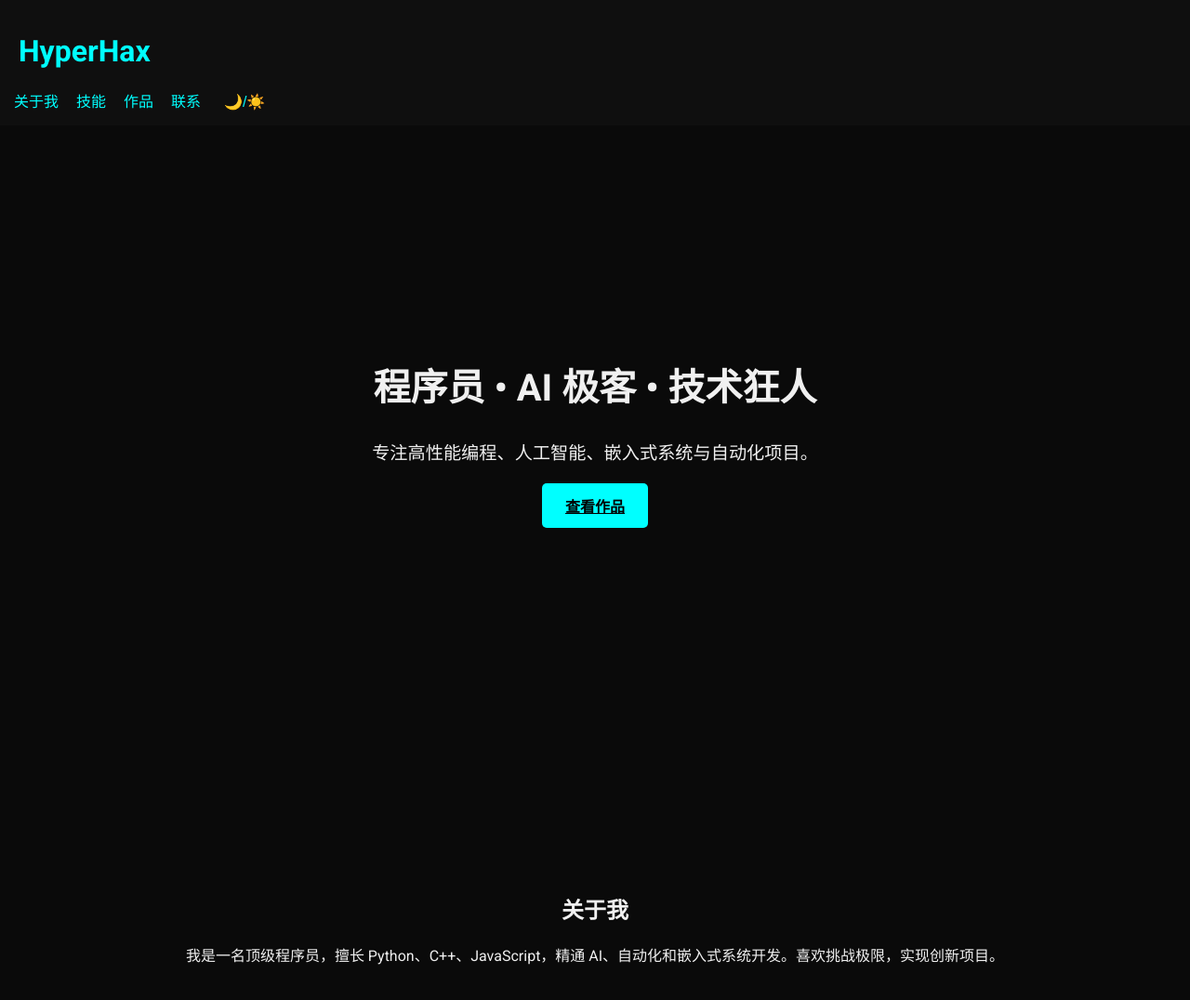
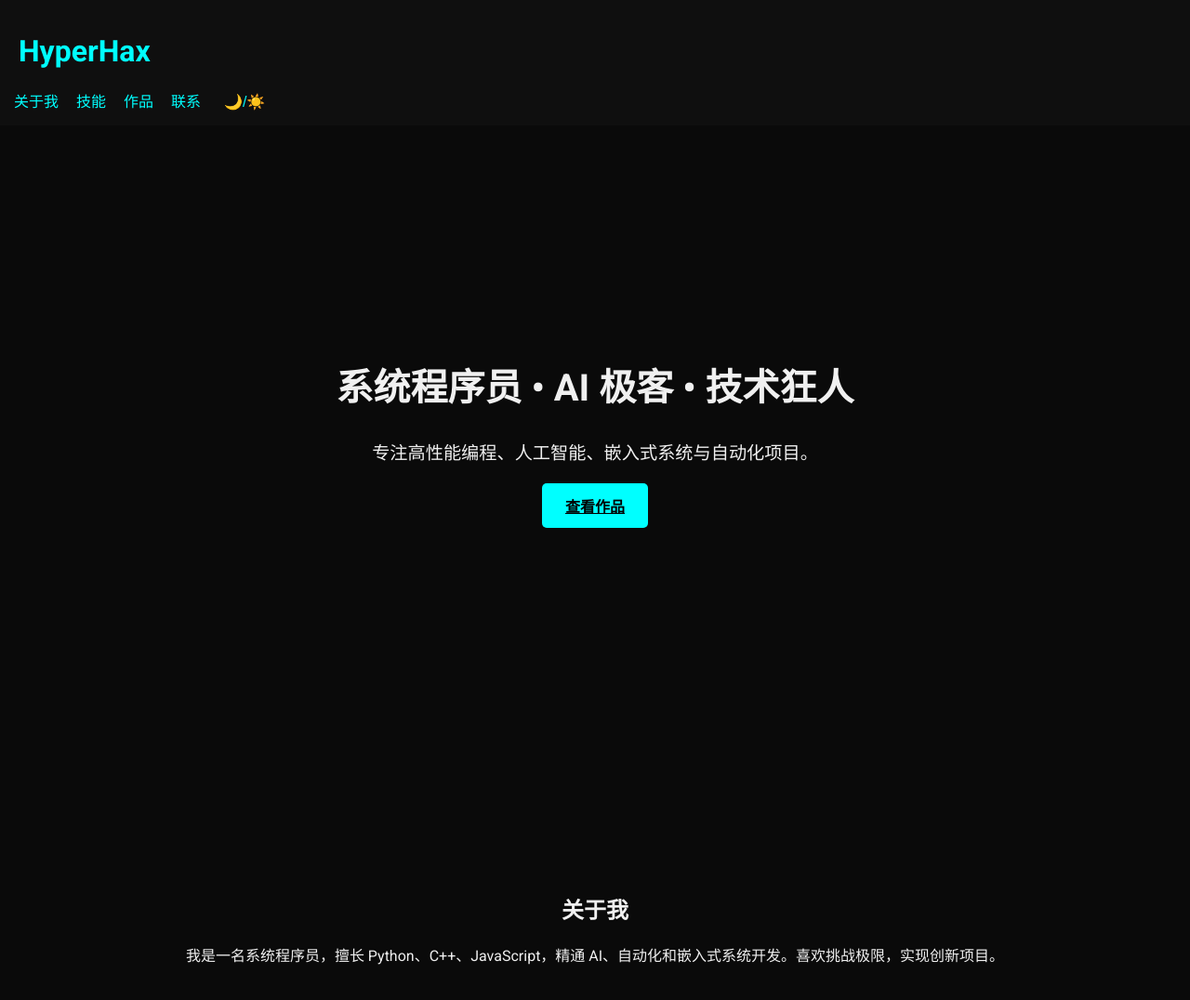
Before and after one commit to TalkingRobot/TalkingRobot.github.io, a plain HTML site: page index.html in a window 1280 px wide. Shown: the top 1076 px of the page at 93% size. Drawn offline with Linux system fonts and the light colour scheme.

Commit message:
Update index.html

```diff
--- a/index.html
+++ b/index.html
@@ -3,7 +3,7 @@
 <head>
   <meta charset="UTF-8">
   <meta name="viewport" content="width=device-width, initial-scale=1.0">
-  <title>HyperHax | 顶级程序员</title>
+  <title>HyperHax | 系统程序员</title>
   <link href="https://fonts.googleapis.com/css2?family=Roboto:wght@400;700&display=swap" rel="stylesheet">
   <link rel="stylesheet" href="style.css">
 </head>
@@ -27,7 +27,7 @@
 
   <!-- 首页英雄区 -->
   <section class="hero">
-    <h2>程序员 • AI 极客 • 技术狂人</h2>
+    <h2>系统程序员 • AI 极客 • 技术狂人</h2>
     <p>专注高性能编程、人工智能、嵌入式系统与自动化项目。</p>
     <a href="#projects" class="btn">查看作品</a>
   </section>
@@ -36,7 +36,7 @@
   <section id="about" class="section">
     <div class="container">
       <h2>关于我</h2>
-      <p>我是一名顶级程序员，擅长 Python、C++、JavaScript，精通 AI、自动化和嵌入式系统开发。喜欢挑战极限，实现创新项目。</p>
+      <p>我是一名系统程序员，擅长 Python、C++、JavaScript，精通 AI、自动化和嵌入式系统开发。喜欢挑战极限，实现创新项目。</p>
     </div>
   </section>
 
```
